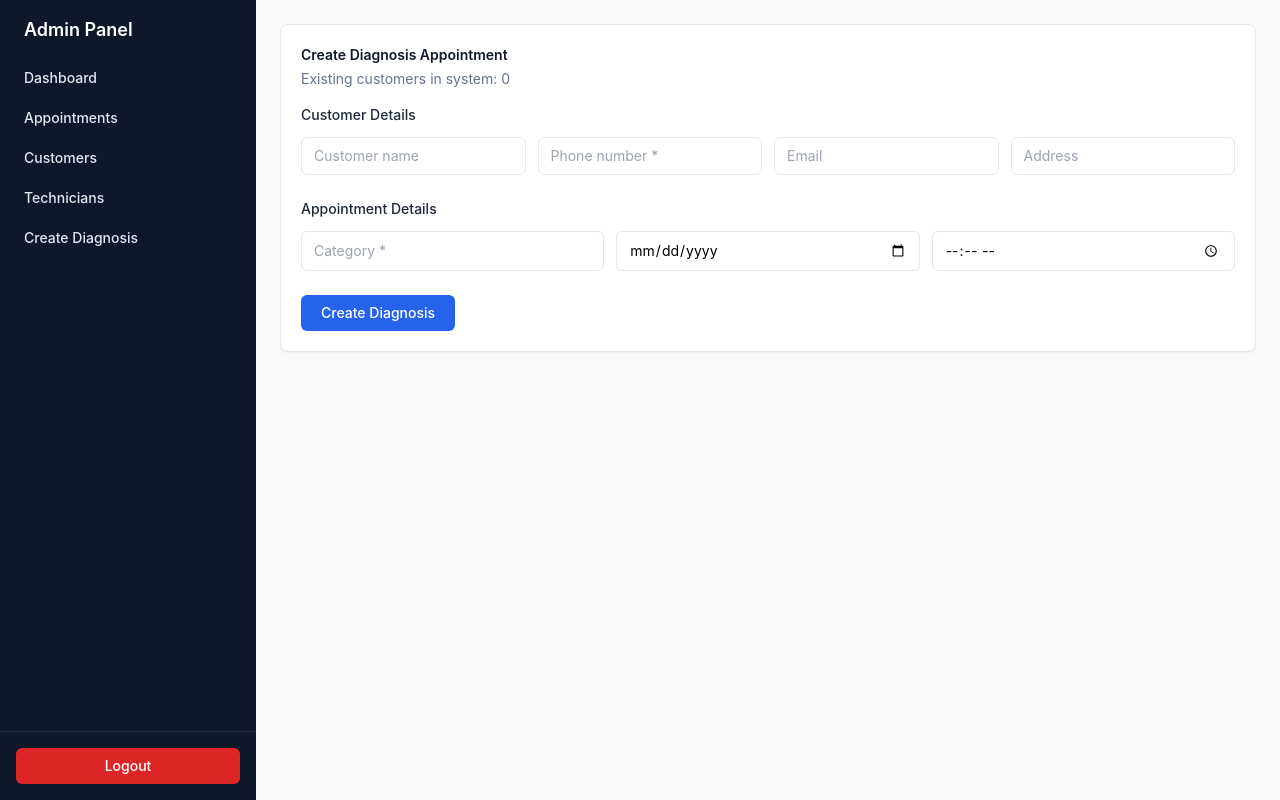
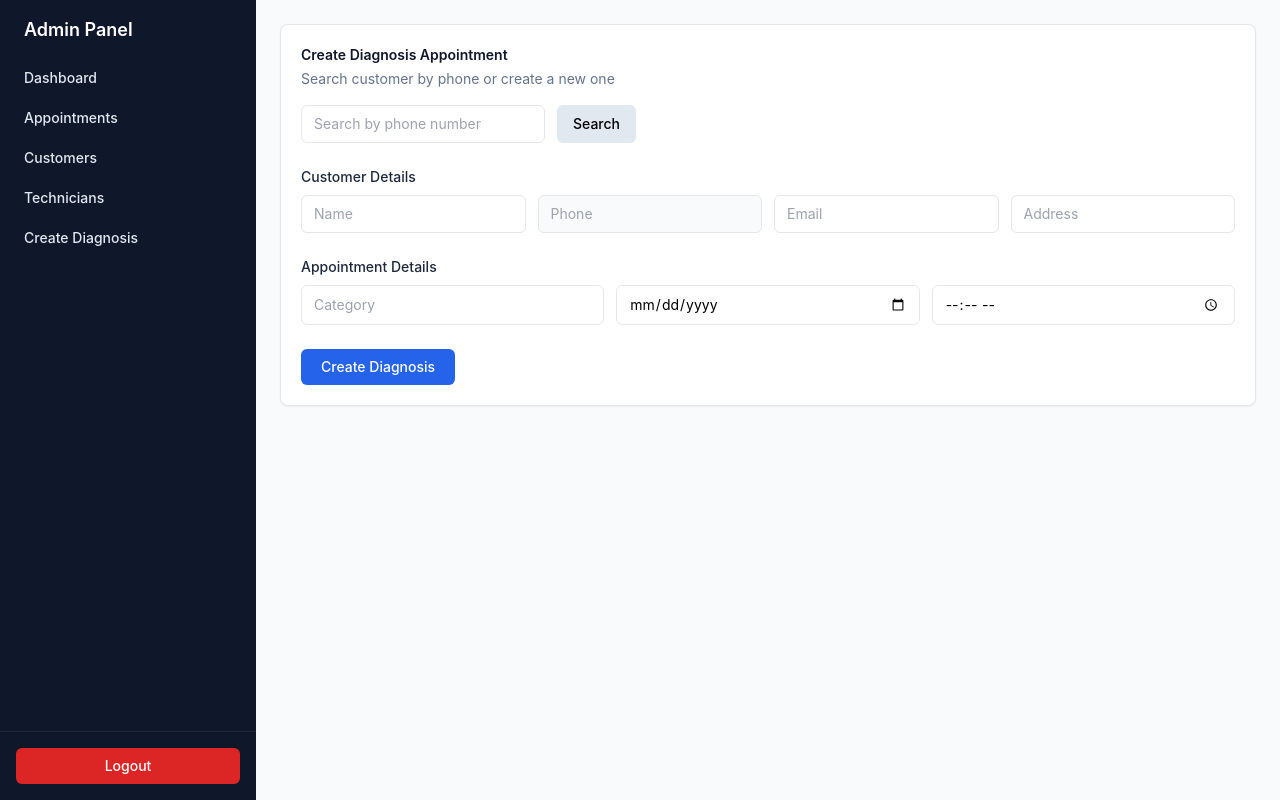
Before and after one commit to deepakM-8bit/Field-appoinment-smart-reminder-platform, a React app in the folder Frontend/: page /admin/create-diagnosis in a window 1280 px wide. Built offline with nearby package versions, Linux system fonts and the light colour scheme; no server answers; sample sign-in values are in the browser's storage; the HTML template or start-up script is replaced by a standard one.

Commit message:
updated the diagnosis creation table

```diff
--- a/Frontend/src/pages/admin/CreateDiagnosisPage.jsx
+++ b/Frontend/src/pages/admin/CreateDiagnosisPage.jsx
@@ -1,8 +1,9 @@
-import { useEffect, useState } from "react";
+import { useState } from "react";
 import api from "../../services/api.js";
 
 export default function CreateDiagnosisPage() {
-  const [customers, setCustomers] = useState([]);
+  const [searchPhone, setSearchPhone] = useState("");
+  const [customerFound, setCustomerFound] = useState(false);
 
   const [name, setName] = useState("");
   const [phone, setPhone] = useState("");
@@ -13,13 +14,49 @@ export default function CreateDiagnosisPage() {
   const [date, setDate] = useState("");
   const [time, setTime] = useState("");
 
+  const [loading, setLoading] = useState(false);
+  const [searching, setSearching] = useState(false);
   const [result, setResult] = useState(null);
-  const [loading, setLoading] = useState(false);
 
-  useEffect(() => {
-    api.get("/api/customers").then((res) => setCustomers(res.data));
-  }, []);
+  /* ---------- Customer search ---------- */
+  const searchCustomer = async () => {
+    if (!searchPhone) return;
 
+    setSearching(true);
+    setCustomerFound(false);
+    setResult(null);
+
+    try {
+      const res = await api.get(
+        `/api/customers/by-phone?phone=${searchPhone}`
+      );
+
+      if (res.data) {
+        const c = res.data;
+        setCustomerFound(true);
+        setName(c.name || "");
+        setPhone(c.phoneno || searchPhone);
+        setEmail(c.email || "");
+        setAddress(c.address || "");
+      } else {
+        resetCustomerFields(searchPhone);
+      }
+    } catch (err) {
+      console.error("Customer search failed", err);
+      resetCustomerFields(searchPhone);
+    } finally {
+      setSearching(false);
+    }
+  };
+
+  const resetCustomerFields = (phoneValue = "") => {
+    setName("");
+    setPhone(phoneValue);
+    setEmail("");
+    setAddress("");
+  };
+
+  /* ---------- Create diagnosis ---------- */
   const handleSubmit = async () => {
     if (!phone || !category || !date || !time) {
       alert("Phone, category, date and time are required");
@@ -57,44 +94,67 @@ export default function CreateDiagnosisPage() {
           Create Diagnosis Appointment
         </h2>
         <p className="mt-1 text-sm text-slate-500">
-          Existing customers in system: {customers.length}
+          Search customer by phone or create a new one
         </p>
+      </div>
+
+      {/* Customer Lookup */}
+      <div className="mb-6 flex gap-3">
+        <input
+          className="w-xl rounded-md border border-gray-200 px-3 py-2 text-sm
+                     focus:outline-none focus:ring-2 focus:ring-blue-600"
+          placeholder="Search by phone number"
+          value={searchPhone}
+          onChange={(e) => setSearchPhone(e.target.value)}
+        />
+        <button
+          onClick={searchCustomer}
+          disabled={searching}
+          className="rounded-md bg-slate-200 px-4 py-2 text-sm font-medium
+                     hover:bg-slate-300 disabled:opacity-60"
+        >
+          {searching ? "Searching…" : "Search"}
+        </button>
       </div>
 
       {/* Customer Details */}
       <div className="mb-6">
-        <h3 className="mb-3 text-sm font-medium text-slate-800">
-          Customer Details
+        <h3 className="mb-2 text-sm font-medium text-slate-800">
+          Customer Details{" "}
+          {customerFound && (
+            <span className="ml-2 rounded bg-green-100 px-2 py-0.5 text-xs text-green-700">
+              Existing customer
+            </span>
+          )}
         </h3>
 
         <div className="grid grid-cols-1 gap-3 sm:grid-cols-2 lg:grid-cols-4">
           <input
-            className="w-full rounded-md border border-gray-200 px-3 py-2 text-sm
-                       focus:outline-none focus:ring-2 focus:ring-blue-600"
-            placeholder="Customer name"
+            className="rounded-md border border-gray-200 px-3 py-2 text-sm
+                       focus:ring-2 focus:ring-blue-600"
+            placeholder="Name"
             value={name}
             onChange={(e) => setName(e.target.value)}
           />
 
           <input
-            className="w-full rounded-md border border-gray-200 px-3 py-2 text-sm
-                       focus:outline-none focus:ring-2 focus:ring-blue-600"
-            placeholder="Phone number *"
+            className="rounded-md border border-gray-200 px-3 py-2 text-sm bg-slate-50"
+            placeholder="Phone"
             value={phone}
-            onChange={(e) => setPhone(e.target.value)}
+            disabled
           />
 
           <input
-            className="w-full rounded-md border border-gray-200 px-3 py-2 text-sm
-                       focus:outline-none focus:ring-2 focus:ring-blue-600"
+            className="rounded-md border border-gray-200 px-3 py-2 text-sm
+                       focus:ring-2 focus:ring-blue-600"
             placeholder="Email"
             value={email}
             onChange={(e) => setEmail(e.target.value)}
           />
 
           <input
-            className="w-full rounded-md border border-gray-200 px-3 py-2 text-sm
-                       focus:outline-none focus:ring-2 focus:ring-blue-600"
+            className="rounded-md border border-gray-200 px-3 py-2 text-sm
+                       focus:ring-2 focus:ring-blue-600"
             placeholder="Address"
             value={address}
             onChange={(e) => setAddress(e.target.value)}
@@ -104,31 +164,31 @@ export default function CreateDiagnosisPage() {
 
       {/* Appointment Details */}
       <div className="mb-6">
-        <h3 className="mb-3 text-sm font-medium text-slate-800">
+        <h3 className="mb-2 text-sm font-medium text-slate-800">
           Appointment Details
         </h3>
 
         <div className="grid grid-cols-1 gap-3 sm:grid-cols-3">
           <input
-            className="w-full rounded-md border border-gray-200 px-3 py-2 text-sm
-                       focus:outline-none focus:ring-2 focus:ring-blue-600"
-            placeholder="Category *"
+            className="rounded-md border border-gray-200 px-3 py-2 text-sm
+                       focus:ring-2 focus:ring-blue-600"
+            placeholder="Category"
             value={category}
             onChange={(e) => setCategory(e.target.value)}
           />
 
           <input
             type="date"
-            className="w-full rounded-md border border-gray-200 px-3 py-2 text-sm
-                       focus:outline-none focus:ring-2 focus:ring-blue-600"
+            className="rounded-md border border-gray-200 px-3 py-2 text-sm
+                       focus:ring-2 focus:ring-blue-600"
             value={date}
             onChange={(e) => setDate(e.target.value)}
           />
 
           <input
             type="time"
-            className="w-full rounded-md border border-gray-200 px-3 py-2 text-sm
-                       focus:outline-none focus:ring-2 focus:ring-blue-600"
+            className="rounded-md border border-gray-200 px-3 py-2 text-sm
+                       focus:ring-2 focus:ring-blue-600"
             value={time}
             onChange={(e) => setTime(e.target.value)}
           />
@@ -136,31 +196,23 @@ export default function CreateDiagnosisPage() {
       </div>
 
       {/* Action */}
-      <div className="flex items-center gap-3">
       <button
         onClick={handleSubmit}
         disabled={loading}
         className="rounded-md bg-blue-600 px-5 py-2 text-sm font-medium text-white
                    hover:bg-blue-700 disabled:opacity-60"
       >
-          {loading ? "Creating..." : "Create Diagnosis"}
+        {loading ? "Creating…" : "Create Diagnosis"}
       </button>
-      </div>
 
       {/* Result */}
       {result && (
         <div className="mt-6 rounded-md border border-green-200 bg-green-50 p-4">
-          <h4 className="text-sm font-semibold text-green-800">
-            Appointment Created
-          </h4>
-          <p className="mt-1 text-sm text-green-700">
-            Appointment ID: {result.appointment.id}
+          <p className="text-sm font-semibold text-green-800">
+            Diagnosis appointment created
           </p>
           <p className="text-sm text-green-700">
-            Technician:{" "}
-            {result.autoAssignedTechnicianId
-              ? result.autoAssignedTechnicianId
-              : "Waiting for assignment"}
+            Appointment ID: {result.appointment.id}
           </p>
         </div>
       )}
```
Also changed, not shown: 1 other file (tests, documents, lock files or other folders). Lines whose indentation alone changed are shown as unchanged.
